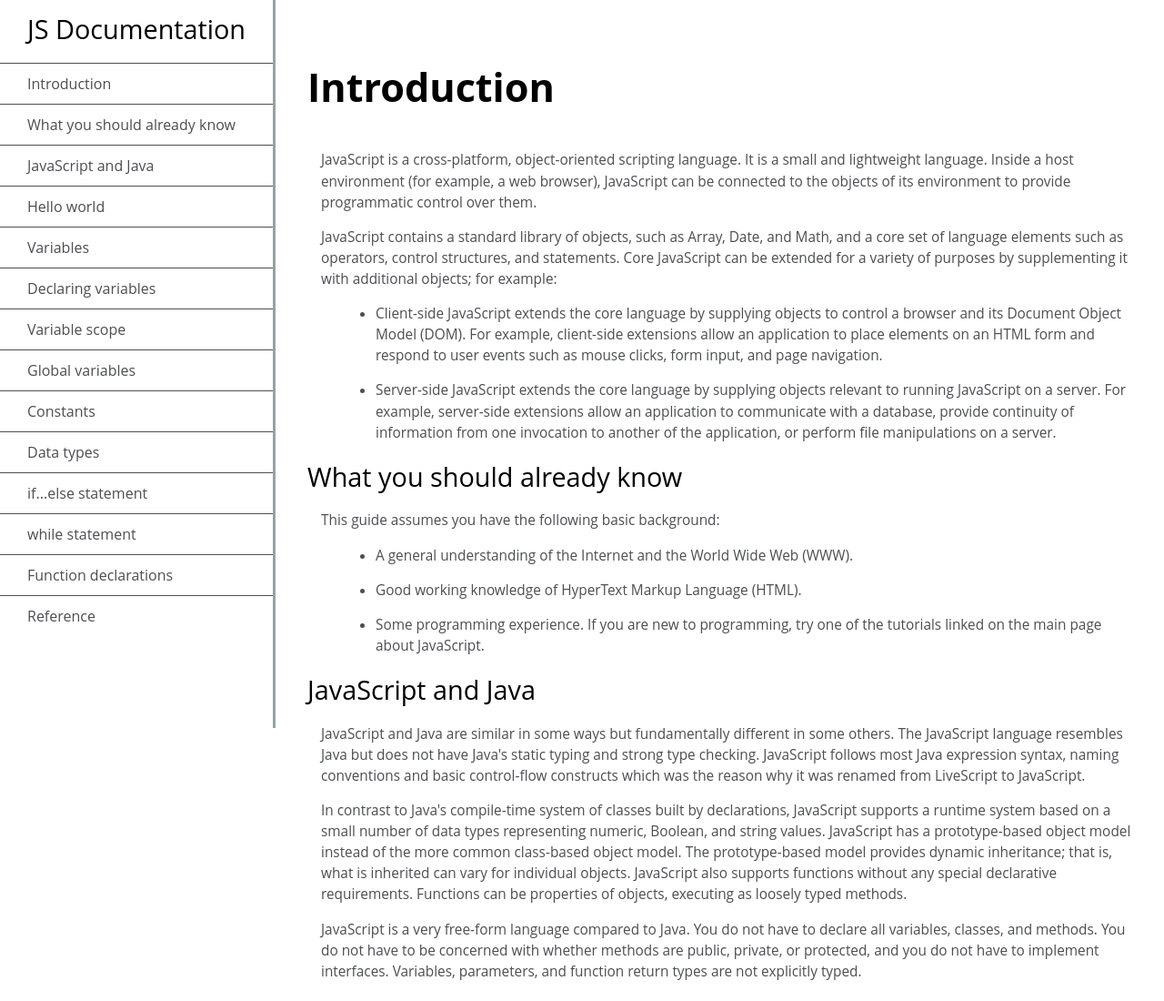
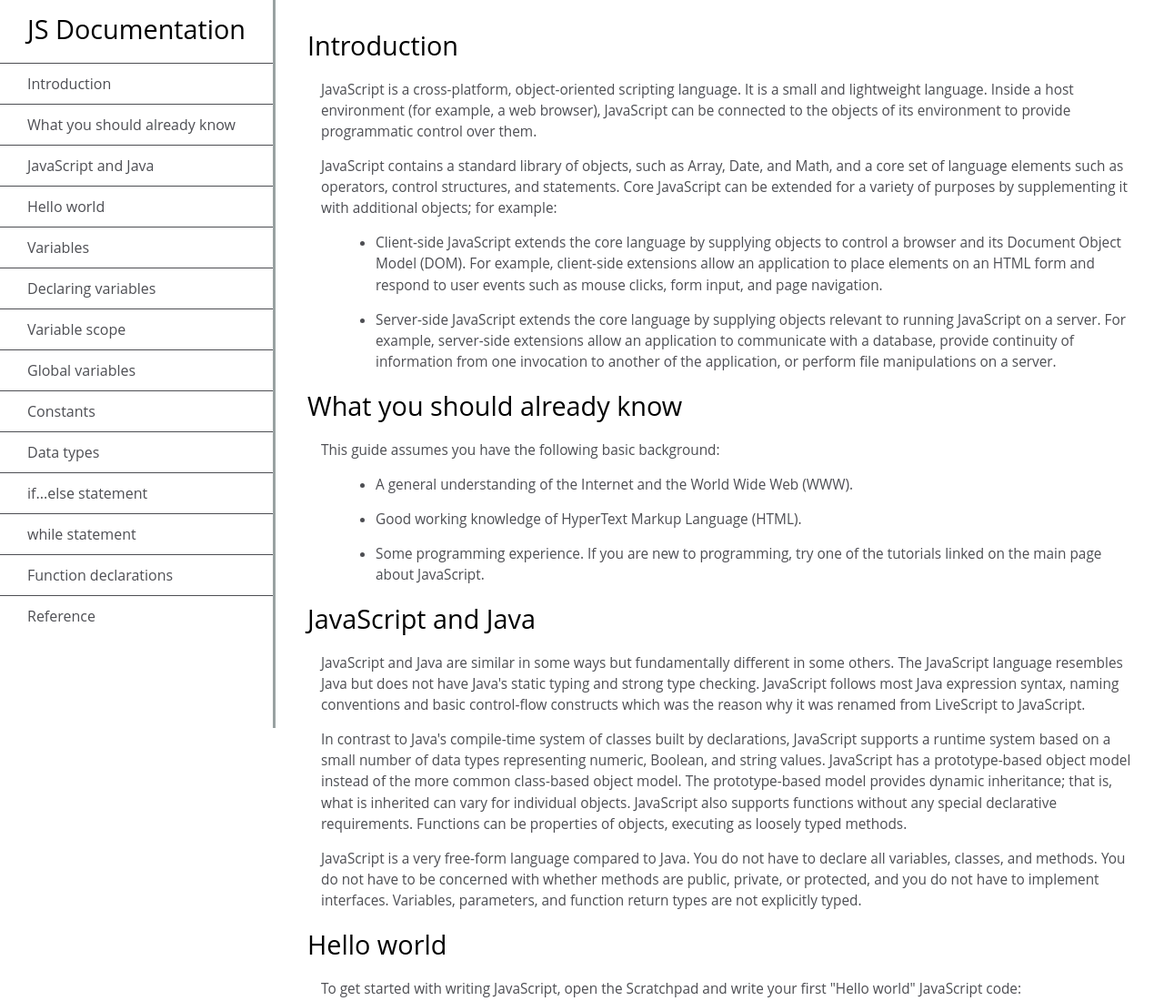
Before and after one commit to salmasamyua/Technical-Documentation-Page, a plain HTML site: page index.html in a window 1280 px wide. Shown: the top 1100 px of the page at 91% size. Drawn offline with Linux system fonts and the light colour scheme.

Commit message:
Update index.html

```diff
--- a/index.html
+++ b/index.html
@@ -39,9 +39,7 @@
 
     <main id="main-doc">
       <section class="main-section" id="Introduction">
-        <header>
-          <h2>Introduction</h2>
-        </header>
+        <header>Introduction</header>
         <article>
           <p>
           JavaScript is a cross-platform, object-oriented scripting language. It is a small and lightweight language. Inside a host environment (for example, a web browser), JavaScript can be connected to the objects of its environment to provide programmatic control over them.
```
